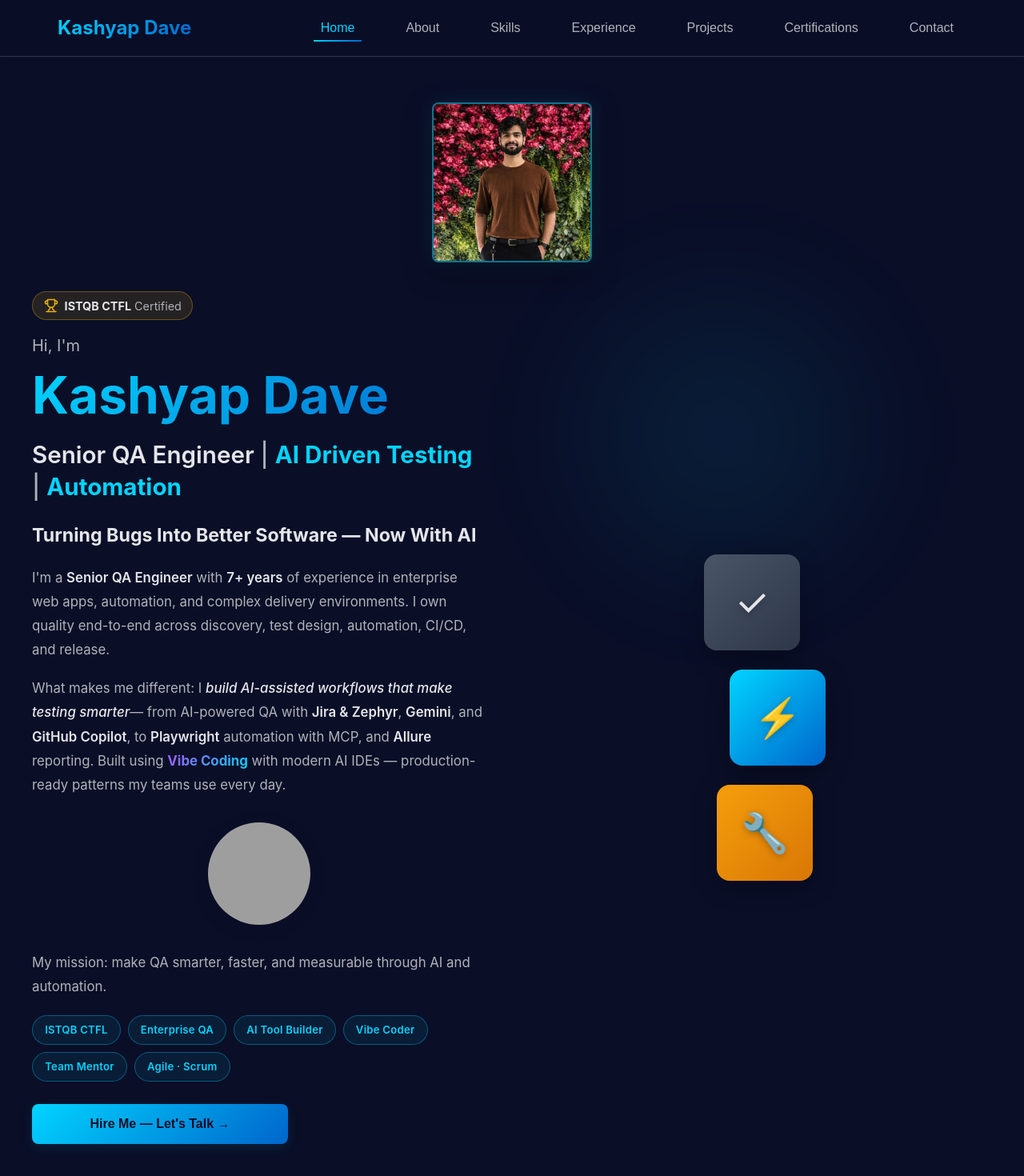
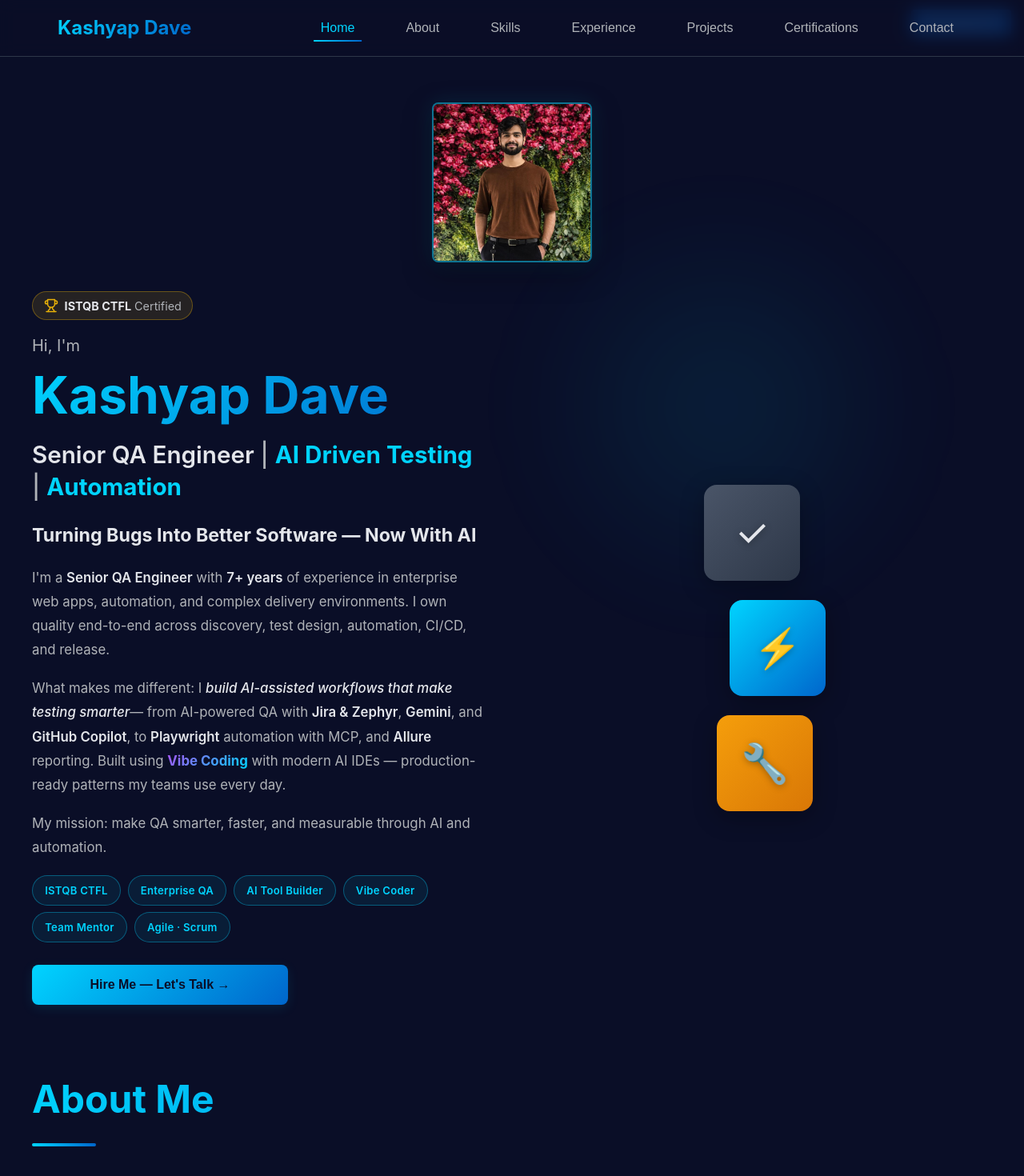
Before and after one commit to Kashyap1995/Kashyap-portfolio, a React (Vite) app: page / in a window 1280 px wide. Shown: the top 1470 px of the page at 80% size. Built offline with nearby package versions, Linux system fonts and the light colour scheme; grey boxes are pictures that could not be loaded; the HTML template or start-up script is replaced by a standard one.

Commit message:
Updated portfolio changes

```diff
--- a/src/components/Home.jsx
+++ b/src/components/Home.jsx
@@ -21,6 +21,11 @@
 
   return (
     <section id="home" className="home-section">
+      <div style={{ position: 'absolute', top: '1rem', right: '1rem' }}>
+        <a href="/Kashyap-7.5Y-Job-App.pdf" download style={{ backgroundColor: '#007bff', color: 'white', padding: '0.5rem 1rem', borderRadius: '0.25rem', textDecoration: 'none', fontSize: '0.9rem' }}>
+          Download CV
+        </a>
+      </div>
       <div className="home-container">
         <motion.div
           className="home-profile-top"
@@ -105,33 +110,19 @@
             transition={{ delay: 0.72, duration: 0.6 }}
           >
             <p>
-              I&apos;m a <strong>Senior QA Engineer</strong> with <strong>7+ years</strong> of
+              I'm a <strong>Senior QA Engineer</strong> with <strong>7+ years</strong> of
               experience in enterprise web apps, automation, and complex delivery environments.
               I own quality end-to-end across discovery, test design, automation, CI/CD, and
               release.
             </p>
             <p>
               What makes me different: I <em>build AI-assisted workflows that make testing smarter</em>
-              — from AI-powered QA with <strong>Jira &amp; Zephyr</strong>, <strong>Gemini</strong>, and{' '}
+              — from AI-powered QA with <strong>Jira & Zephyr</strong>, <strong>Gemini</strong>, and{' '}
               <strong>GitHub Copilot</strong>, to <strong>Playwright</strong> automation with MCP,
               and <strong>Allure</strong> reporting. Built using <span className="home-vibe">Vibe Coding</span>{' '}
               with modern AI IDEs — production-ready patterns my teams use every day.
             </p>
             <p>
-              <div className="home-avatar-wrapper" style={{ display: "flex", justifyContent: "center", margin: "2rem 0" }}>
-                <img
-                  src="/profile-img.webp"
-                  alt="Kashyap Dave"
-                  style={{
-                    width: "128px",
-                    height: "128px",
-                    objectFit: "cover",
-                    borderRadius: "50%",
-                    boxShadow: "0 4px 24px rgba(0,0,0,0.08)"
-                  }}
-                  loading="lazy"
-                />
-              </div>
 
               <p>My mission: make QA smarter, faster, and measurable through AI and
               automation.</p>
@@ -163,7 +154,7 @@
               whileHover={{ scale: 1.05, boxShadow: '0 10px 30px rgba(0, 212, 255, 0.3)' }}
               whileTap={{ scale: 0.95 }}
             >
-              Hire Me — Let&apos;s Talk →
+              Hire Me — Let's Talk →
             </motion.button>
             {/* <motion.a
               href="#"
```
